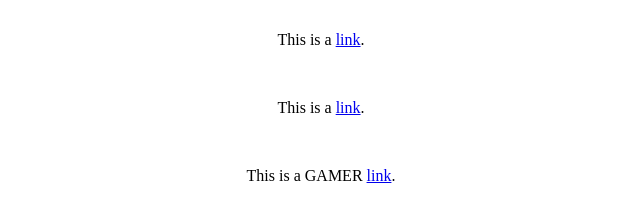
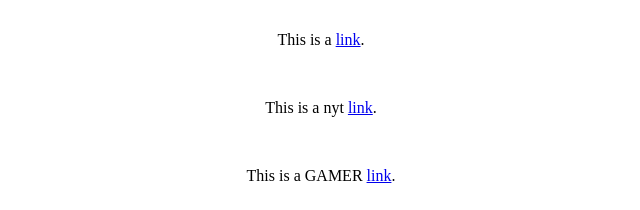
Before and after one commit to 20240906book/090607, a plain HTML site: page index.html in a window 1280 px wide. Shown: the part 1452-1662 px from the top of the page, 319-959 px from the left. Drawn offline with Linux system fonts and the light colour scheme.

Commit message:
Update index.html

```diff
--- a/index.html
+++ b/index.html
@@ -127,7 +127,7 @@ and also a <a href="http://google.com">link</a>.</p>
    <br>
     <p>This is a  <a href="http://google.com">link</a>.</p>
       <br>
-    <p>This is a   <a href="http://google.com">link</a>.</p>   <br>
+    <p>This is a  nyt <a href="https://www.nytimes.com/international/">link</a>.</p>   <br>
     <p>This is a GAMER <a href="https://www.gamer.com.tw/">link</a>.</p>
       <br>
     <p>This is a   THE ECONOMIST<a href="https://www.economist.com/">link</a>.</p>   <br>
```
